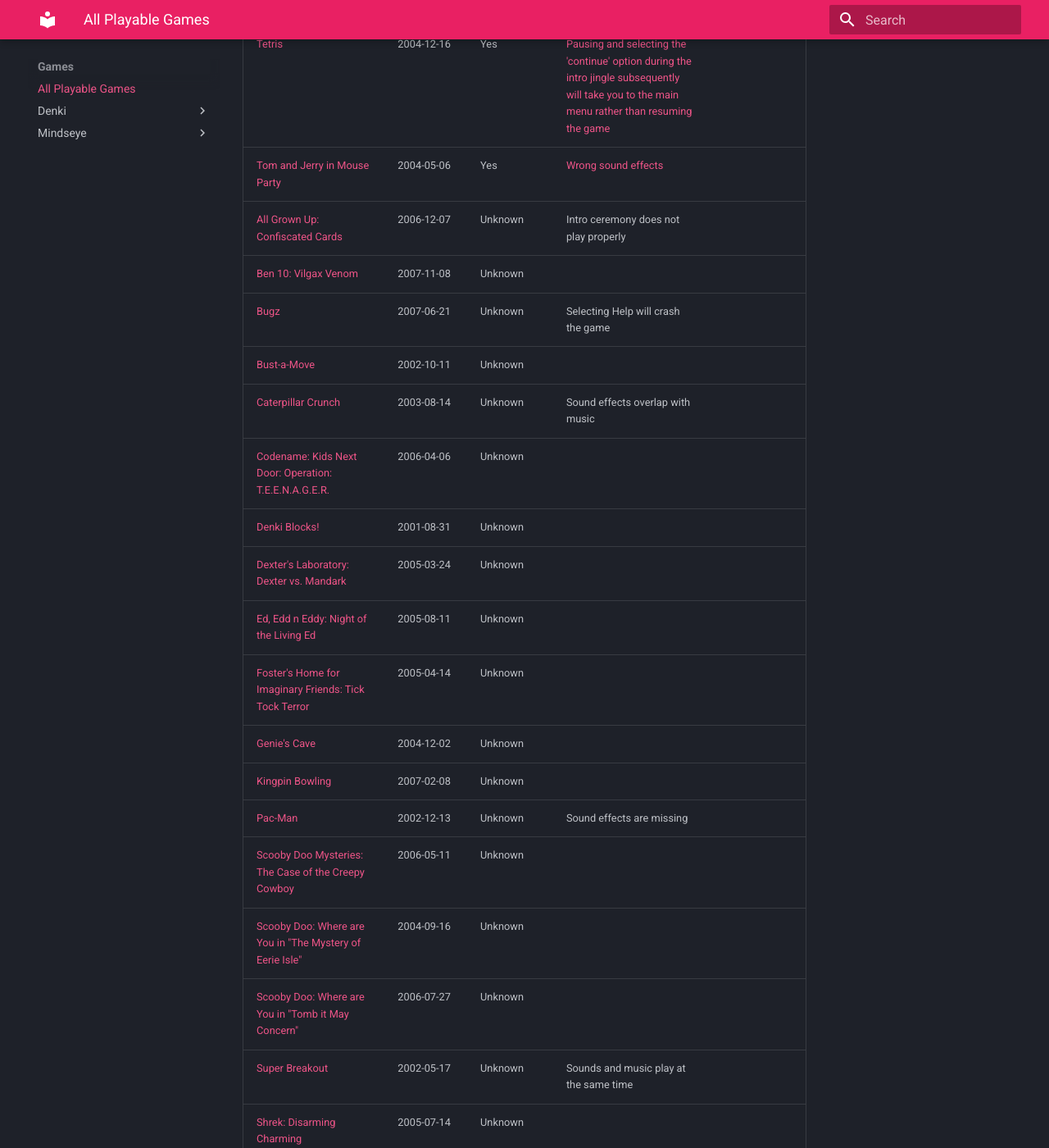
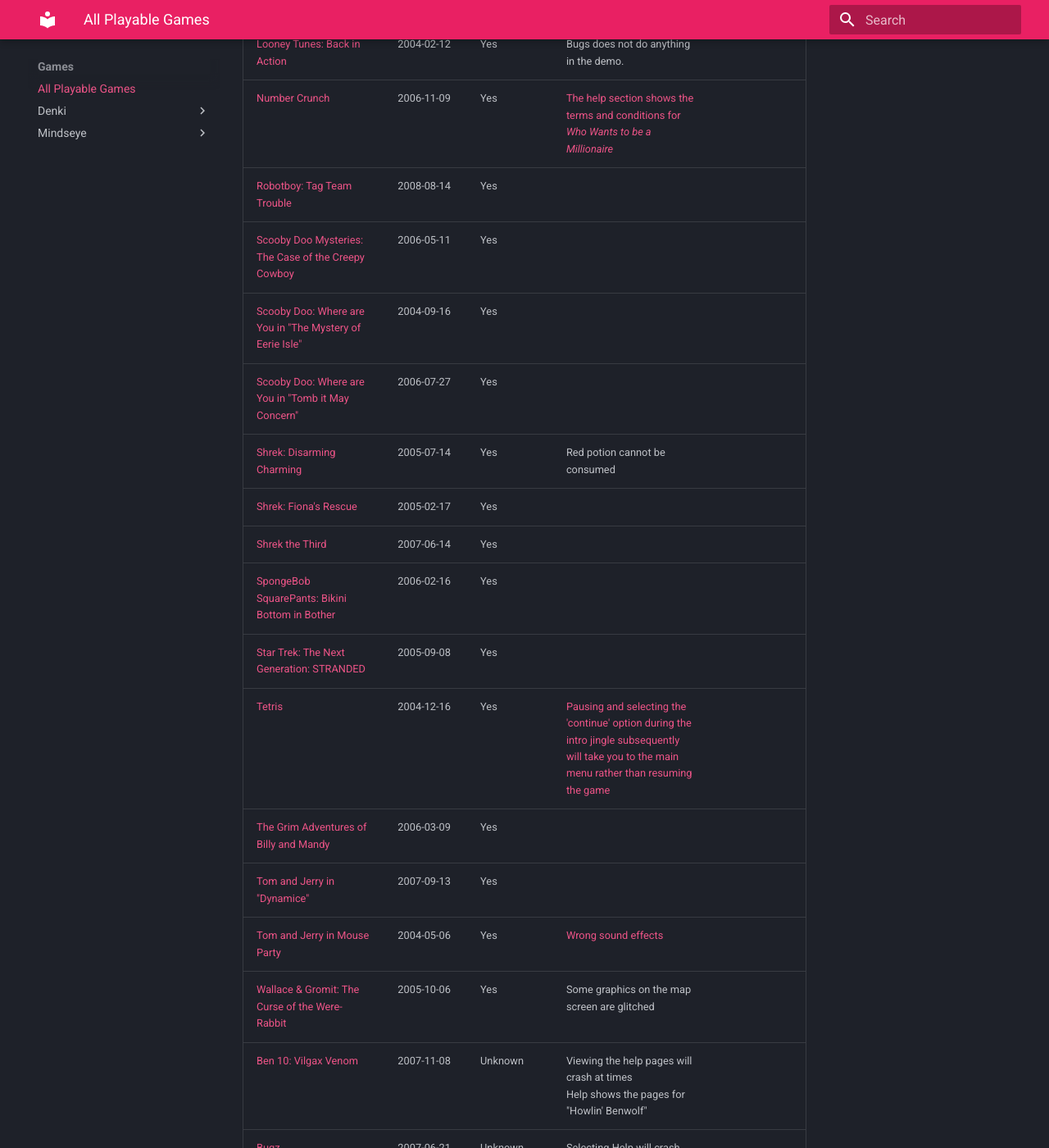
Before and after one commit to cobaltgit/sky-games-archive, an MkDocs documentation site: the page built from docs/games/index.md, in a window 1280 px wide and 1400 px high, scrolled down 1469 px. Shown: the whole window at 82% size. Built offline with MkDocs 1.6.1 and Material for MkDocs 9.7.7, drawn with Linux system fonts in a browser that asks for light colours; comment, search, counter and statistics services are not loaded; some of the changed text lies outside the part shown.

Commit message:
Update table

```diff
--- a/docs/games/index.md
+++ b/docs/games/index.md
@@ -25,49 +25,50 @@
 
 |Game|Release date|Completable|Major bugs|Minor bugs|
 |----|-----------|----------|----------|----------|
+[All Grown Up: Confiscated Cards](/games/denki/all-grown-up)|2006-12-07|Yes|Intro ceremony does not play properly|
 [Boggle](/games/denki/boggle)|2005-02-17|Yes|
+[Caterpillar Crunch](/games/denki/caterpillar)|2003-08-14|Yes|Sound effects overlap with music|
 [Codename: Kids Next Door - Operation B.I.T.T.E.R.S.W.E.E.T.](/games/denki/knd-bittersweet)|2004-07-29|Yes|
+[Codename: Kids Next Door: Operation: T.E.E.N.A.G.E.R.](/games/denki/knd-teenager)|2006-04-06|Yes|
 [Courage the Cowardly Dog in Katz Kidnap](/games/denki/courage-katz-kidnap)|2003-10-23|Yes|Some doors may render as invisible|
 [Darts](/games/denki/darts)|2003-12-04|Yes|
+[Dexter's Laboratory: Dexter vs. Mandark](/games/denki/dexter-vs-mandark)|2005-03-24|Yes|
+[Ed, Edd n Eddy: Night of the Living Ed](/games/denki/eee-night-of-living-ed)|2005-08-11|Yes|
+[Foster's Home for Imaginary Friends: Tick Tock Terror](/games/denki/foster-ttt)|2005-04-14|Yes|
 [Hulk](/games/denki/hulk)|2003-08-14|Yes|
 [Looney Tunes: Back in Action](/games/denki/lt-bia)|2004-02-12|Yes|Bugs does not do anything in the demo.|
 [Number Crunch](/games/denki/number-crunch)|2006-11-09|Yes|[The help section shows the terms and conditions for *Who Wants to be a Millionaire*](/assets/img/nc-terms.jpg)
 [Robotboy: Tag Team Trouble](/games/denki/robotboy-ttt)|2008-08-14|Yes|
+[Scooby Doo Mysteries: The Case of the Creepy Cowboy](/games/denki/scooby-creepy-cowboy)|2006-05-11|Yes|
+[Scooby Doo: Where are You in "The Mystery of Eerie Isle"](/games/denki/scooby-eerie-isle)|2004-09-16|Yes|
+[Scooby Doo: Where are You in "Tomb it May Concern"](/games/denki/scooby-tomb)|2006-07-27|Yes|
+[Shrek: Disarming Charming](/games/denki/shrek-disarming-charming)|2005-07-14|Yes|Red potion cannot be consumed
+[Shrek: Fiona's Rescue](/games/denki/shrek-fiona-rescue)|2005-02-17|Yes|
+[Shrek the Third](/games/denki/shrek-3)|2007-06-14|Yes|
 [SpongeBob SquarePants: Bikini Bottom in Bother](/games/denki/spongebob-bbb)|2006-02-16|Yes|
-[Shrek the Third](/games/denki/shrek-3)|2007-06-14|Yes|
 [Star Trek: The Next Generation: STRANDED](/games/denki/star-trek-tng)|2005-09-08|Yes|
 [Tetris](/games/denki/tetris)|2004-12-16|Yes|[Pausing and selecting the 'continue' option during the intro jingle subsequently will take you to the main menu rather than resuming the game](/assets/video/tetris-bug.webm)
+[The Grim Adventures of Billy and Mandy](/games/denki/billy-and-mandy)|2006-03-09|Yes|
+[Tom and Jerry in "Dynamice"](/games/denki/tj-dynamice)|2007-09-13|Yes|
 [Tom and Jerry in Mouse Party](/games/denki/tj-mouse-party)|2004-05-06|Yes|[Wrong sound effects](https://www.youtube.com/watch?v=KWhWNucRWHI)
-[All Grown Up: Confiscated Cards](/games/denki/all-grown-up)|2006-12-07|Unknown|Intro ceremony does not play properly|
-[Ben 10: Vilgax Venom](/games/denki/ben10-vilgax-venom)|2007-11-08|Unknown|
+[Wallace & Gromit: The Curse of the Were-Rabbit](/games/denki/wallace-gromit-were-rabbit)|2005-10-06|Yes|Some graphics on the map screen are glitched
+[Ben 10: Vilgax Venom](/games/denki/ben10-vilgax-venom)|2007-11-08|Unknown|Viewing the help pages will crash at times<br>Help shows the pages for "Howlin' Benwolf"
 [Bugz](/games/denki/bugz)|2007-06-21|Unknown|Selecting Help will crash the game|
 [Bust-a-Move](/games/denki/bust-a-move)|2002-10-11|Unknown|
-[Caterpillar Crunch](/games/denki/caterpillar)|2003-08-14|Unknown|Sound effects overlap with music|
-[Codename: Kids Next Door: Operation: T.E.E.N.A.G.E.R.](/games/denki/knd-teenager)|2006-04-06|Unknown|
+[Caterpillar Crunch](/games/denki/caterpillar)|2003-08-14|Yes|Sound effects overlap with music|
 [Denki Blocks!](/games/denki/denki-blocks)|2001-08-31|Unknown|
-[Dexter's Laboratory: Dexter vs. Mandark](/games/denki/dexter-vs-mandark)|2005-03-24|Unknown|
-[Ed, Edd n Eddy: Night of the Living Ed](/games/denki/eee-night-of-living-ed)|2005-08-11|Unknown|
-[Foster's Home for Imaginary Friends: Tick Tock Terror](/games/denki/foster-ttt)|2005-04-14|Unknown
 [Genie's Cave](/games/denki/genies-cave)|2004-12-02|Unknown|
+[Jumble Quest: The Lost Pyramids](/games/denki/jumble-quest)|2007-04-05|Unknown|
 [Kingpin Bowling](/games/denki/kingpin)|2007-02-08|Unknown|
 [Pac-Man](/games/denki/pacman)|2002-12-13|Unknown|Sound effects are missing|
-[Scooby Doo Mysteries: The Case of the Creepy Cowboy](/games/denki/scooby-creepy-cowboy)|2006-05-11|Unknown|
-[Scooby Doo: Where are You in "The Mystery of Eerie Isle"](/games/denki/scooby-eerie-isle)|2004-09-16|Unknown|
-[Scooby Doo: Where are You in "Tomb it May Concern"](/games/denki/scooby-tomb)|2006-07-27|Unknown|
 [Super Breakout](/games/denki/super-breakout)|2002-05-17|Unknown|Sounds and music play at the same time
-[Shrek: Disarming Charming](/games/denki/shrek-disarming-charming)|2005-07-14|Unknown|
 [Shrek: Double Trouble](/games/denki/shrek-double-trouble)|2006-05-18|Unknown|
 [Shrek: Fairy Godmother's Revenge](/games/denki/shrek-fgm-revenge)|2005-12-15|Unknown|
-[Shrek: Fiona's Rescue](/games/denki/shrek-fiona-rescue)|2005-02-17|Unknown|
 [Shrek: Imperial Peril](/games/denki/shrek-imperial-peril)|2006-08-17|Unknown||Sky Active/Sky Games overlay is glitched
-[The Grim Adventures of Billy and Mandy](/games/denki/billy-and-mandy)|2006-03-09|Unknown|
 [Thunderbirds](/games/denki/thunderbirds)|2004-10-14|Unknown|
 [The Muppet Show: Backstage Rampage](/games/denki/muppets)|2007-12-13|Unknown|
-[Tom and Jerry in "Dynamice"](/games/denki/tj-dynamice)|2007-09-13|Unknown|No music
-[Wallace & Gromit: The Curse of the Were-Rabbit](/games/denki/wallace-gromit-were-rabbit)|2005-10-06|Unknown|Some graphics on the map screen are glitched
 [Duopolis](/games/denki/duopolis)|2003-12-04|Endless|Quitting a game to return to the main menu causes a crash|
 [Jumble Fever](/games/denki/jumble-fever)|2005-06-09|Endless|
-[Jumble Quest: The Lost Pyramids](/games/denki/jumble-quest)|2007-04-05|Unknown|
 [Letter Box](/games/denki/letterbox)|2004-03-18|Endless|
 [Word Crunch Deluxe](/games/denki/word-crunch-dx)|2005-12-15|Endless|
 
```
